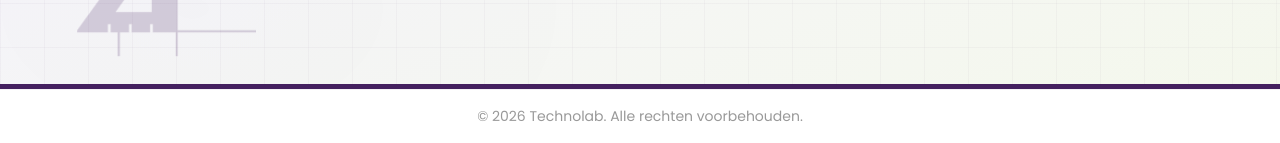
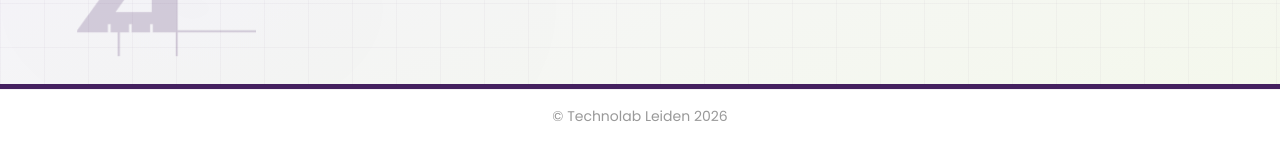
Before and after one commit to PietervDijk/TTR, a PHP site: page /index.php in a window 1280 px wide. Shown: the part 657-800 px from the top of the page. Run offline with PHP 8.4, Linux system fonts and the light colour scheme.

Commit message:
copyright verandering: jaar tonen na ''Technolab Leiden''

```diff
--- a/includes/footer.php
+++ b/includes/footer.php
@@ -3,7 +3,7 @@
     <div class="technolab-footer__white">
         <div class="container py-3">
             <div class="text-center small">
-                &copy; <?= date('Y') ?> Technolab. Alle rechten voorbehouden.
+                &copy; Technolab Leiden <?= date('Y') ?>
             </div>
         </div>
     </div>
```
